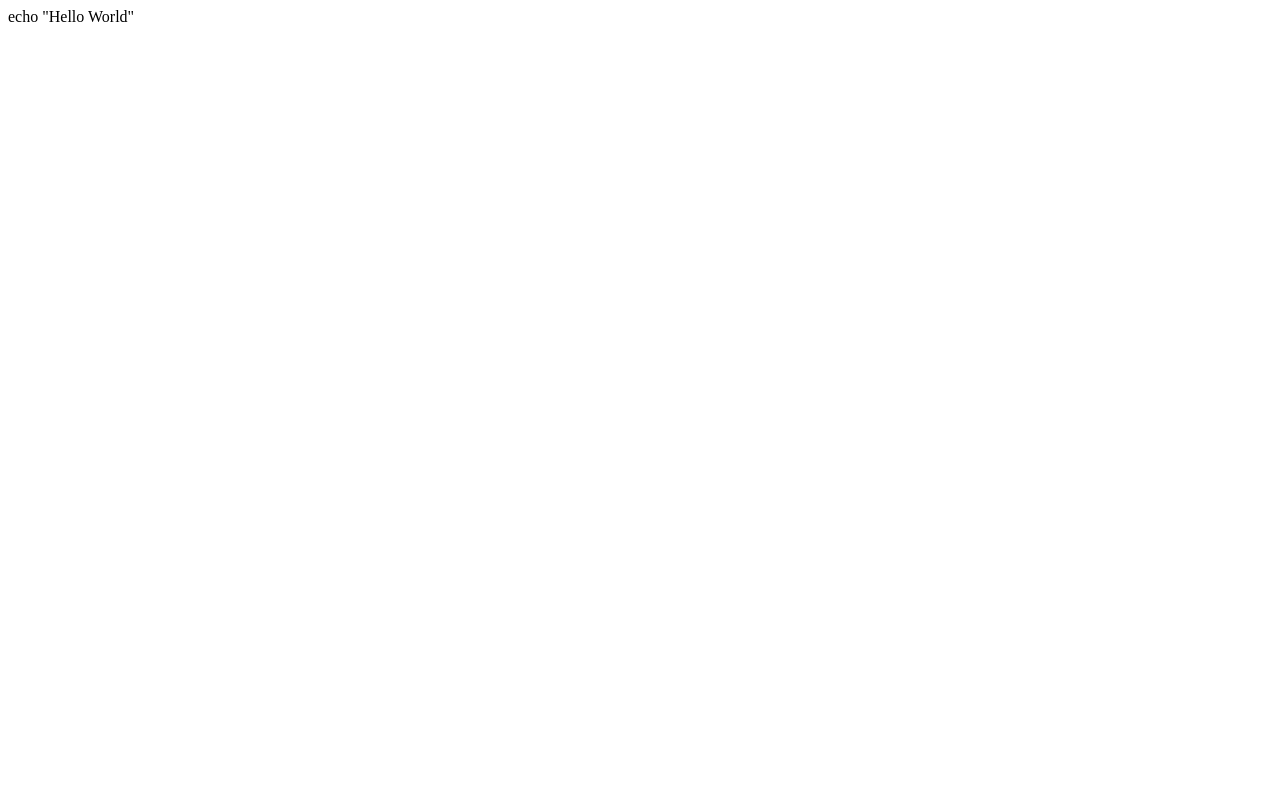
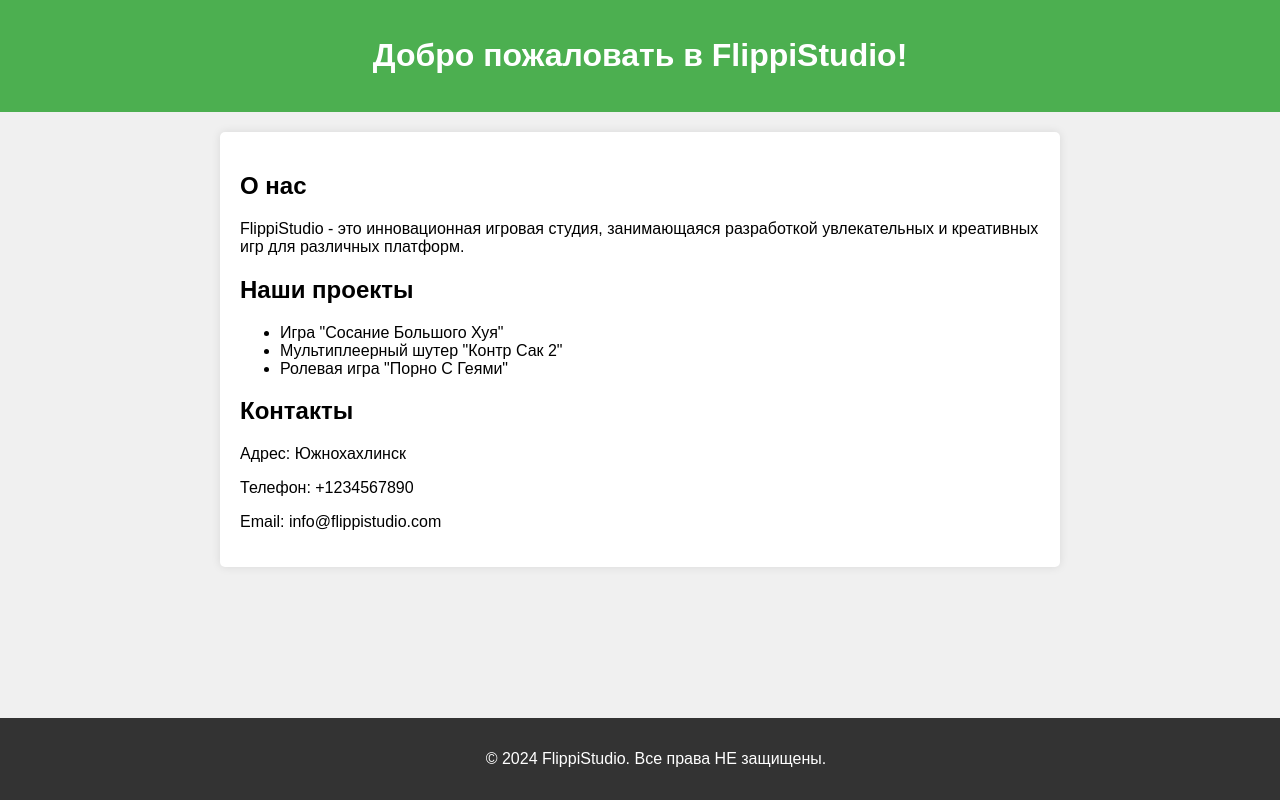
Before and after one commit to FlippiStudio/FlippiStudio.github.io, a plain HTML site: page index.html in a window 1280 px wide. Drawn offline with Linux system fonts and the light colour scheme.

Commit message:
Update index.html

```diff
--- a/index.html
+++ b/index.html
@@ -1 +1,65 @@
-echo "Hello World"
+<!DOCTYPE html>
+<html lang="en">
+<head>
+    <meta charset="UTF-8">
+    <meta name="viewport" content="width=device-width, initial-scale=1.0">
+    <title>FlippiStudio - Игровая студия</title>
+    <style>
+        body {
+            font-family: Arial, sans-serif;
+            background-color: #f0f0f0;
+            margin: 0;
+            padding: 0;
+        }
+        .header {
+            background-color: #4CAF50;
+            color: white;
+            padding: 1em;
+            text-align: center;
+        }
+        .content {
+            max-width: 800px;
+            margin: 20px auto;
+            padding: 20px;
+            background-color: white;
+            border-radius: 5px;
+            box-shadow: 0 0 10px rgba(0, 0, 0, 0.1);
+        }
+        .footer {
+            background-color: #333;
+            color: white;
+            text-align: center;
+            padding: 1em;
+            position: fixed;
+            bottom: 0;
+            width: 100%;
+        }
+    </style>
+</head>
+<body>
+    <div class="header">
+        <h1>Добро пожаловать в FlippiStudio!</h1>
+    </div>
+
+    <div class="content">
+        <h2>О нас</h2>
+        <p>FlippiStudio - это инновационная игровая студия, занимающаяся разработкой увлекательных и креативных игр для различных платформ.</p>
+
+        <h2>Наши проекты</h2>
+        <ul>
+            <li>Игра "Сосание Большого Хуя"</li>
+            <li>Мультиплеерный шутер "Контр Сак 2"</li>
+            <li>Ролевая игра "Порно С Геями"</li>
+        </ul>
+
+        <h2>Контакты</h2>
+        <p>Адрес: Южнохахлинск</p>
+        <p>Телефон: +1234567890</p>
+        <p>Email: info@flippistudio.com</p>
+    </div>
+
+    <div class="footer">
+        <p>&copy; 2024 FlippiStudio. Все права НЕ защищены.</p>
+    </div>
+</body>
+</html>
```
